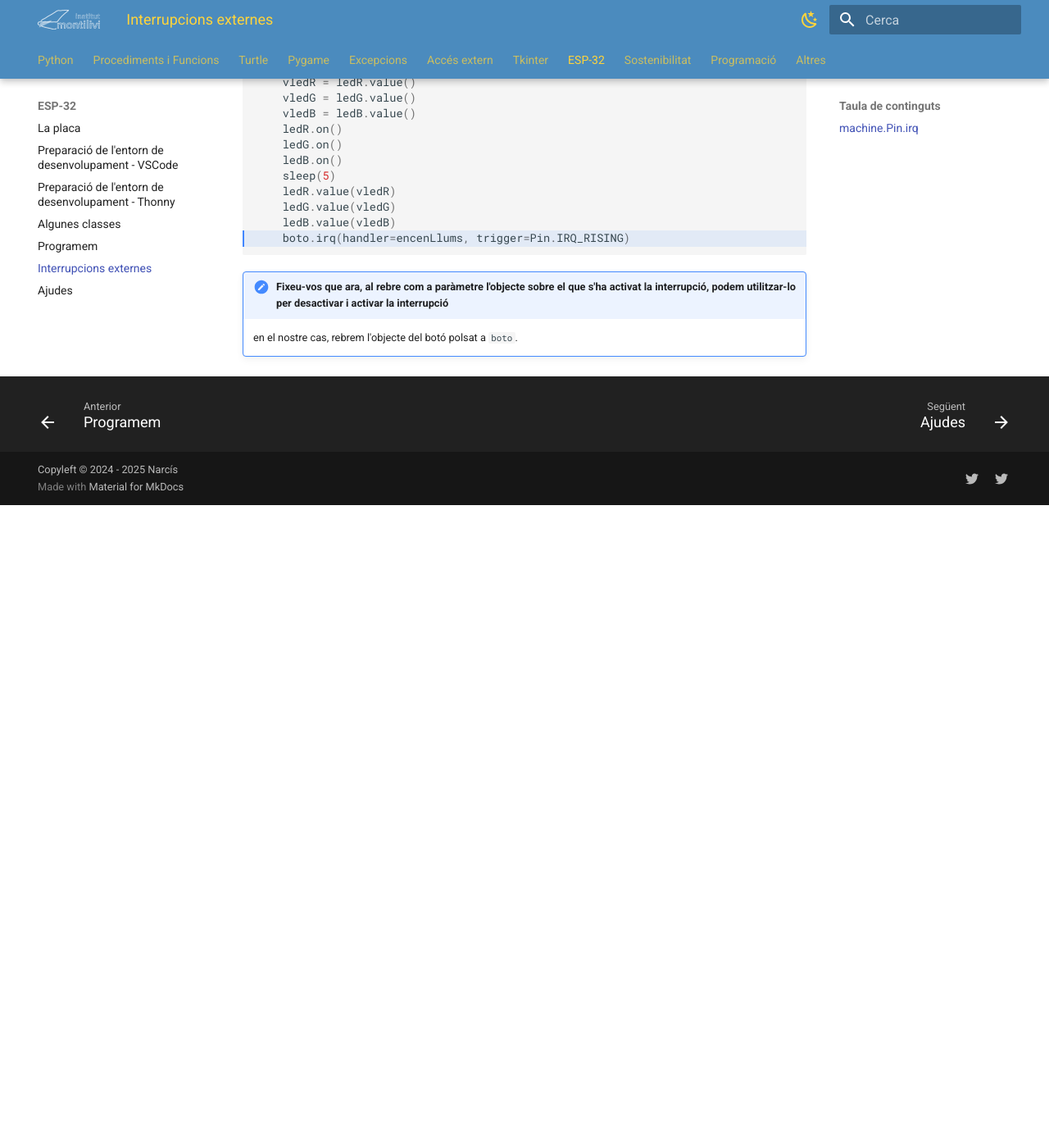
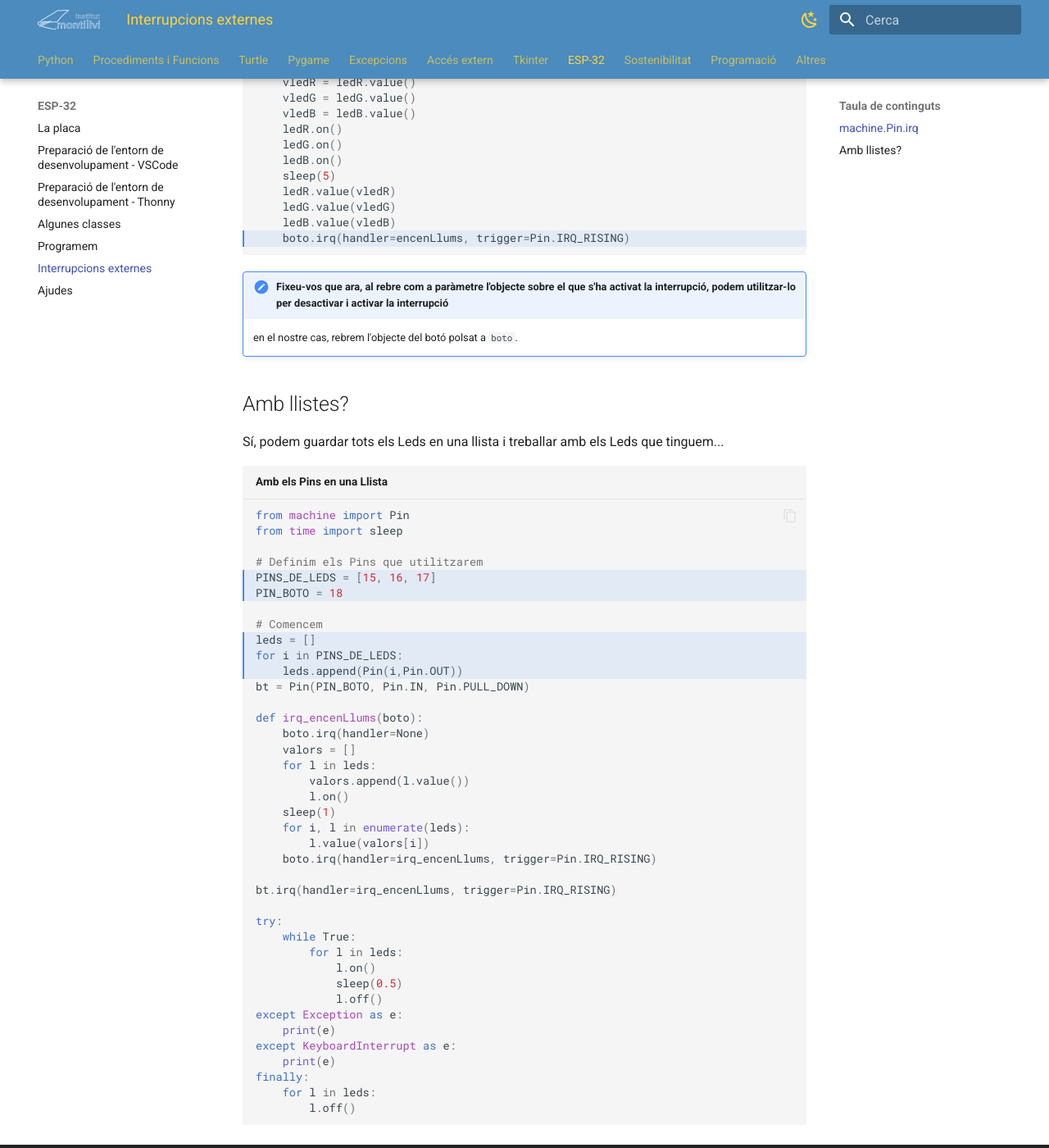
Before and after one commit to nbuisac/ASIX_OPT, an MkDocs documentation site: the page built from docs/esp32/esp32_004.md, in a window 1280 px wide and 1400 px high, scrolled down 4518 px. Shown: the whole window at 82% size. Built offline with MkDocs 1.6.1 and Material for MkDocs 9.7.7, drawn with Linux system fonts in a browser that asks for light colours; before the commit the page ends 5134 px from its top, so only the background shows below that.

Commit message:
excepcions amb llista

````diff
--- a/docs/esp32/esp32_004.md
+++ b/docs/esp32/esp32_004.md
@@ -230,6 +230,51 @@ def encenLlums(boto):
     en el nostre cas, rebrem l'objecte del botó polsat a `boto`.
 
 
+## Amb llistes?
+
+Sí, podem guardar tots els Leds en una llista i treballar amb els Leds que tinguem...
+
+```py title="Amb els Pins en una Llista" hl_lines="5 6 9-11"
+from machine import Pin
+from time import sleep
+
+# Definim els Pins que utilitzarem
+PINS_DE_LEDS = [15, 16, 17]
+PIN_BOTO = 18
+
+# Comencem
+leds = []
+for i in PINS_DE_LEDS:
+    leds.append(Pin(i,Pin.OUT))
+bt = Pin(PIN_BOTO, Pin.IN, Pin.PULL_DOWN)
+
+def irq_encenLlums(boto):
+    boto.irq(handler=None)
+    valors = []
+    for l in leds:
+        valors.append(l.value())
+        l.on()
+    sleep(1)
+    for i, l in enumerate(leds):
+        l.value(valors[i])
+    boto.irq(handler=irq_encenLlums, trigger=Pin.IRQ_RISING)
+
+bt.irq(handler=irq_encenLlums, trigger=Pin.IRQ_RISING)
+
+try:
+    while True:
+        for l in leds:
+            l.on()
+            sleep(0.5)
+            l.off()
+except Exception as e:
+    print(e)
+except KeyboardInterrupt as e:
+    print(e)
+finally:
+    for l in leds:
+        l.off()
+```
 
 
 
````
